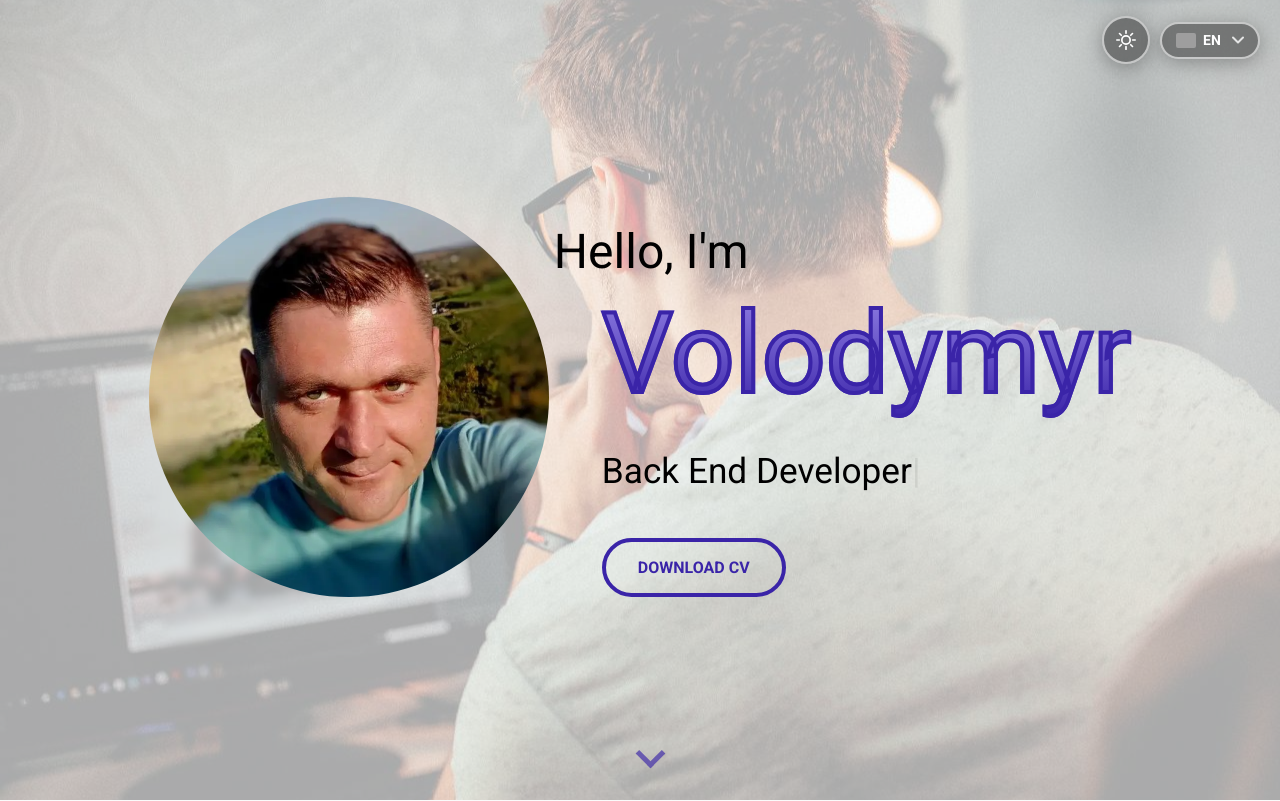
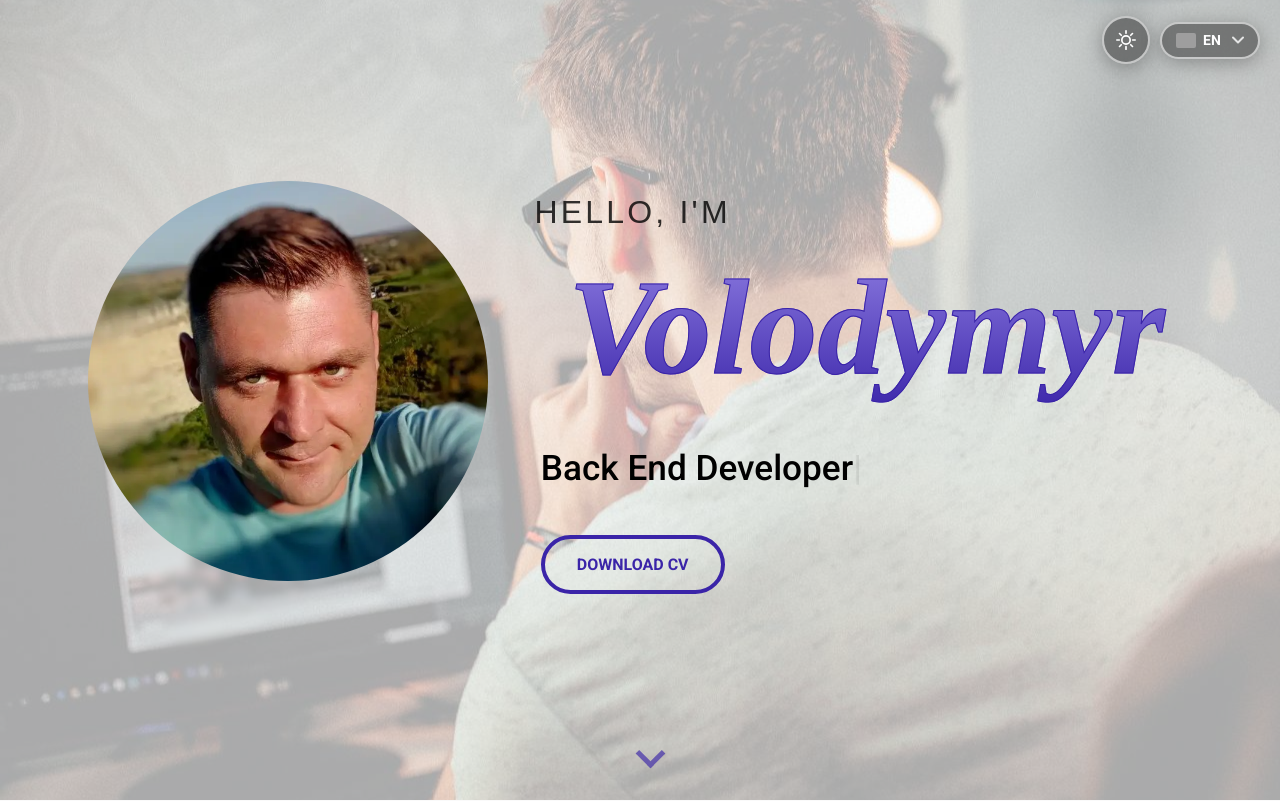
Before and after one commit to pestov-v/portfolio, a Next.js app: page / in a window 1280 px wide. Shown: the top 801 px of the page. Built offline with nearby package versions, Linux system fonts and the light colour scheme; grey boxes are pictures that could not be loaded.

Commit message:
refactor: Update Navbar positioning and visibility, and revise Header layout and typography.

```diff
--- a/src/components/Header/Header.module.scss
+++ b/src/components/Header/Header.module.scss
@@ -3,13 +3,17 @@
 @import "src/styles/common";
 
 .header {
-  min-height: 100vh;
+  height: 100vh;
+  height: 100dvh; // Use dynamic viewport height for mobile
   position: relative;
   display: flex;
   flex-direction: column;
   align-items: center;
   justify-content: center;
-  grid-gap: 3.2em;
+  grid-gap: 2em;
+  padding: 2em 1em;
+  overflow: hidden;
+  scroll-snap-align: start;
 
   &::before {
     content: "";
@@ -20,7 +24,6 @@
     height: 100%;
     display: block;
     background-image: url("/img/man.jpeg");
-    background-attachment: fixed;
     background-position: center;
     background-repeat: no-repeat;
     background-size: cover;
@@ -28,7 +31,7 @@
     z-index: -1;
   }
   @include respond-above(xs) {
-    margin-top: -5em;
+    padding-top: 0;
   }
   @include respond-above(sm) {
     grid-gap: 1.6em;
@@ -40,7 +43,7 @@
 
   .image {
     border-radius: 50%;
-    max-width: 300px;
+    max-width: 200px;
 
     @include respond-above(xs) {
       max-width: 400px;
@@ -54,48 +57,133 @@
 
     .greteen {
       position: relative;
-      font-size: 1.5rem;
+      font-size: 1rem;
       color: var(--color-black);
+      text-transform: uppercase;
+      opacity: 0.8;
+      font-family: "Montserrat", sans-serif;
+      text-transform: uppercase;
+      letter-spacing: 0.1em;
+      font-size: 2rem;
+      font-weight: 400;
 
       @include respond-above(xs) {
+        font-size: 1.6rem;
+      }
+      @include respond-above(sm) {
         font-size: 2rem;
       }
-      @include respond-above(sm) {
-        font-size: 3rem;
-      }
       @include respond-above(lg) {
-        left: -1em;
+        left: -0.2em;
       }
     }
 
     .name {
-      font-size: 4rem;
+      font-size: 3.8rem;
+      font-weight: 900;
+      line-height: 1.1;
+      letter-spacing: -0.02em;
+      padding: 0 0.2em;
+      word-break: break-word;
+      font-family: "Playfair Display", serif;
+      font-weight: 900;
+      font-style: italic;
+      letter-spacing: initial;
+      line-height: 1.3;
+
       background: -webkit-linear-gradient(
         var(--color-primary-light),
         var(--color-primary)
       );
       -webkit-background-clip: text;
+      background-clip: text;
       -webkit-text-fill-color: transparent;
 
       @include respond-above(sm) {
         color: var(--color-primary-light);
-        font-size: 5rem;
-        -webkit-text-stroke: 4px var(--color-primary);
-        text-stroke: 4px var(--color-primary);
+        font-size: 3.5rem;
+        -webkit-text-stroke: 1px var(--color-primary);
       }
       @include respond-above(lg) {
-        font-size: 7rem;
+        font-size: 4.5rem;
+      }
+      @include respond-above(xlg) {
+        font-size: 8.5rem;
       }
     }
+
+    /* ВАРІАНТ 1: Сучасний & Грайливий (Bricolage Grotesque)*/
+    // .greteen {
+    //   font-family: "Plus Jakarta Sans", sans-serif;
+    //   text-transform: uppercase;
+    //   letter-spacing: 0.2em;
+    //   font-size: 1.2rem;
+    //   font-weight: 800;
+    // }
+    // .name {
+    //   font-family: "Bricolage Grotesque", sans-serif;
+    //   font-weight: 800;
+    //   letter-spacing: -0.04em;
+    //   line-height: 1;
+    // }
+
+    /* ВАРІАНТ 3: Футуристичний & Сміливий (Unbounded)
+    .greteen {
+      font-family: 'Space Grotesk', sans-serif;
+      text-transform: uppercase;
+      letter-spacing: 0.1em;
+      font-weight: 700;
+    }
+    .name {
+      font-family: 'Unbounded', sans-serif;
+      font-weight: 900;
+      letter-spacing: -0.05em;
+      text-transform: uppercase;
+      line-height: 0.9;
+    }
+    */
+
+    /* ВАРІАНТ 4: Елегантний & Витончений (Cormorant Garamond)
+    .greteen {
+      font-family: 'Outfit', sans-serif;
+      text-transform: uppercase;
+      letter-spacing: 0.4em;
+      font-size: 0.9rem;
+      opacity: 0.6;
+    }
+    .name {
+      font-family: 'Cormorant Garamond', serif;
+      font-weight: 700;
+      font-style: italic;
+      letter-spacing: 0;
+      line-height: 1;
+      -webkit-text-stroke: 0; // Прибираємо контур для цього шрифту
+    }
+    */
+
+    /* ВАРІАНТ 5: Чистий Технологічний Преміум (Plus Jakarta Sans)
+    .greteen {
+      font-family: 'Plus Jakarta Sans', sans-serif;
+      font-weight: 500;
+      letter-spacing: 0.1em;
+    }
+    .name {
+      font-family: 'Plus Jakarta Sans', sans-serif;
+      font-weight: 800;
+      letter-spacing: -0.03em;
+      line-height: 1.1;
+    }
+    */
 
     .skills {
       min-height: 2em;
       min-width: 10em;
-      font-size: 1.6rem;
+      font-size: 1.2rem; // Reduced from 1.6rem
       margin-bottom: 1em;
       display: flex;
       align-items: center;
       color: var(--color-black);
+      font-weight: 500;
 
       @include respond-above(sm) {
         font-size: 2.2rem;
--- a/src/components/Navbar/Navbar.module.scss
+++ b/src/components/Navbar/Navbar.module.scss
@@ -1,30 +1,29 @@
-@import 'src/styles/colors';
-@import 'src/styles/breakpoints';
+@import "src/styles/colors";
+@import "src/styles/breakpoints";
 
 .navbar {
-  position: sticky;
+  position: fixed;
   top: 0;
   left: 0;
   width: 100%;
   height: 80px;
 
-  display: none;
+  display: flex;
   justify-content: center;
   align-items: center;
 
   backdrop-filter: blur(0.7em);
   background-color: var(--background-navbar);
-  z-index: 100;
+  z-index: 100; // Higher than switchers (1000)
   border-bottom: 1px solid var(--color-toggle-dark);
   opacity: 0;
-  transition: opacity 0.3s ease;
-
-  @include respond-above(xs) {
-    display: flex;
-  }
+  visibility: hidden;
+  transition: opacity 0.3s ease, visibility 0.3s ease,
+    background-color 0.3s ease;
 
   &.visible {
     opacity: 1;
+    visibility: visible;
   }
 
   .burgerButton {
@@ -101,6 +100,8 @@
     list-style: none;
     margin: 0;
     padding: 0;
+    font-family: "Unbounded", sans-serif;
+    font-weight: 500;
 
     @include respond-above(xs) {
       grid-gap: 2.5em;
--- a/src/components/Navbar/Navbar.tsx
+++ b/src/components/Navbar/Navbar.tsx
@@ -1,7 +1,6 @@
+import { RefObject, useEffect, useRef, useState } from "react";
+import { useLanguage } from "../../contexts/LanguageContext";
 import style from "./Navbar.module.scss";
-import { RefObject, useRef, useState, useEffect } from "react";
-import { useVisible } from "../../hooks/useVisible";
-import { useLanguage } from "../../contexts/LanguageContext";
 
 interface Refs {
   [key: string]: RefObject<HTMLElement>;
@@ -20,13 +19,6 @@ export const Navbar = () => {
     { id: 3, href: "#projects", title: t.projects },
     { id: 4, href: "#mail", title: t.contact },
   ];
-
-  useVisible({
-    element: navbar,
-    style: style.visible,
-    throttleTime: 10,
-    offsetY: 100,
-  });
 
   const toggleMenu = () => {
     setIsMenuOpen(!isMenuOpen);
@@ -58,9 +50,15 @@ export const Navbar = () => {
           aria-label="Toggle menu"
           aria-expanded={isMenuOpen}
         >
-          <span className={`${style.burgerLine} ${isMenuOpen ? style.active : ""}`} />
-          <span className={`${style.burgerLine} ${isMenuOpen ? style.active : ""}`} />
-          <span className={`${style.burgerLine} ${isMenuOpen ? style.active : ""}`} />
+          <span
+            className={`${style.burgerLine} ${isMenuOpen ? style.active : ""}`}
+          />
+          <span
+            className={`${style.burgerLine} ${isMenuOpen ? style.active : ""}`}
+          />
+          <span
+            className={`${style.burgerLine} ${isMenuOpen ? style.active : ""}`}
+          />
         </button>
 
         <ul className={`${style.links} ${isMenuOpen ? style.menuOpen : ""}`}>
@@ -73,7 +71,9 @@ export const Navbar = () => {
           ))}
         </ul>
       </nav>
-      {isMenuOpen && <div className={style.overlay} onClick={handleLinkClick} />}
+      {isMenuOpen && (
+        <div className={style.overlay} onClick={handleLinkClick} />
+      )}
     </>
   );
 };
```
Also changed, not shown: src/hooks/useVisible.ts (+9 -7 lines).
